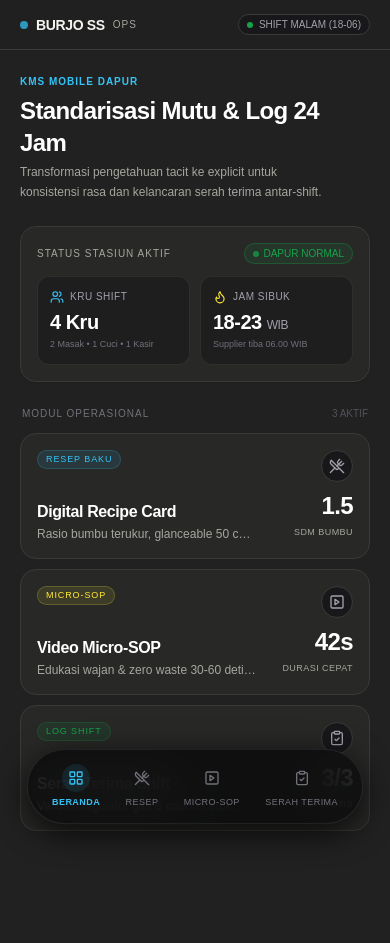
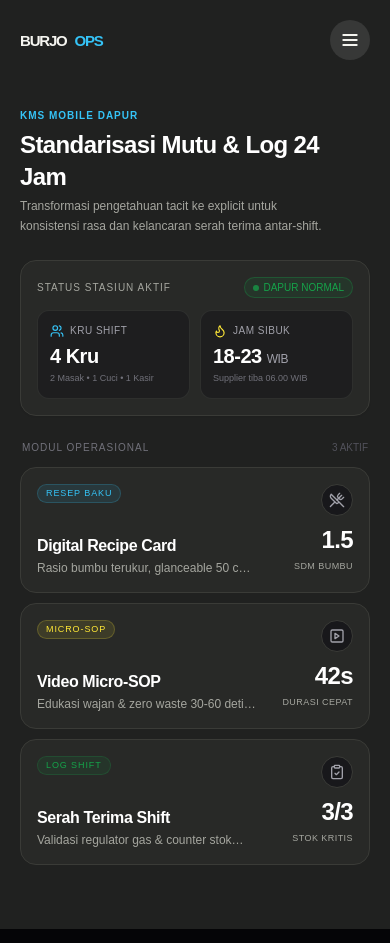
Before and after one commit to szqiel/burjo-ops, a Next.js app: page / in a window 390 px wide. Built offline with nearby package versions, Linux system fonts and the light colour scheme.

Commit message:
refactor(shell): rebuild editorial mobile navigation

```diff
--- a/src/components/layout/MobileShell.tsx
+++ b/src/components/layout/MobileShell.tsx
@@ -2,7 +2,6 @@
 
 import React from "react";
 import { TopBar } from "./TopBar";
-import { BottomDock } from "./BottomDock";
 import { EvaluationProvider } from "@/context/EvaluationContext";
 import { EvaluationDrawer } from "@/components/evaluation/EvaluationDrawer";
 import { TaskCheckpointModal } from "@/components/evaluation/TaskCheckpointModal";
@@ -10,22 +9,12 @@ import { TaskCheckpointModal } from "@/components/evaluation/TaskCheckpointModal
 export function MobileShell({ children }: { children: React.ReactNode }) {
   return (
     <EvaluationProvider>
-      {/* Outer wrapper for desktop simulator feel */}
-      <div className="min-h-screen w-full bg-[#050507] flex justify-center items-start sm:py-6 selection:bg-burjo-blue/20 selection:text-burjo-blue">
-        {/* Mobile Viewport Shell (390px - 420px max) */}
-        <div className="w-full max-w-[420px] min-h-screen sm:min-h-[844px] sm:max-h-[920px] bg-burjo-canvas sm:border sm:border-burjo-border/80 sm:rounded-[36px] relative shadow-2xl flex flex-col overflow-hidden">
-          {/* Top Status Bar */}
+      <div className="min-h-screen w-full bg-[#171817] flex justify-center">
+        <div className="w-full max-w-[460px] min-h-screen bg-burjo-canvas relative flex flex-col overflow-x-hidden sm:border-x sm:border-burjo-border/50">
           <TopBar />
-
-          {/* Main Scrollable Screen Area */}
-          <main className="flex-1 flex flex-col overflow-y-auto px-5 pt-4 pb-28">
+          <main className="flex-1 flex flex-col overflow-y-auto px-5 pb-16 pt-10 sm:px-7">
             {children}
           </main>
-
-          {/* Floating Bottom Navigation Pill */}
-          <BottomDock />
-
-          {/* Evaluation Usability Drawer & Checkpoint Modal */}
           <EvaluationDrawer />
           <TaskCheckpointModal />
         </div>
--- a/src/components/layout/PageTransition.tsx
+++ b/src/components/layout/PageTransition.tsx
@@ -6,10 +6,10 @@ import { motion } from "framer-motion";
 export function PageTransition({ children }: { children: React.ReactNode }) {
   return (
     <motion.div
-      initial={{ opacity: 0, x: 8 }}
-      animate={{ opacity: 1, x: 0 }}
-      exit={{ opacity: 0, x: -8 }}
-      transition={{ duration: 0.16, ease: "easeOut" }}
+      initial={{ opacity: 0, transform: "translateY(10px)" }}
+      animate={{ opacity: 1, transform: "translateY(0)" }}
+      exit={{ opacity: 0, transform: "translateY(-6px)" }}
+      transition={{ duration: 0.28, ease: [0.16, 1, 0.3, 1] }}
       className="w-full flex-1 flex flex-col"
     >
       {children}
--- a/src/components/layout/TopBar.tsx
+++ b/src/components/layout/TopBar.tsx
@@ -2,12 +2,15 @@
 
 import React, { useState, useEffect, useRef } from "react";
 import { useEvaluation } from "@/context/EvaluationContext";
-import { Clock, ShieldCheck, Timer } from "lucide-react";
+import { Timer, X, Menu } from "lucide-react";
+import Link from "next/link";
+import { AnimatePresence, motion } from "framer-motion";
 
 export function TopBar() {
   const { openDrawer, activeTaskId, currentDuration } = useEvaluation();
   const [timeString, setTimeString] = useState<string>("");
   const [shiftName, setShiftName] = useState<string>("SHIFT MALAM");
+  const [isMenuOpen, setIsMenuOpen] = useState(false);
   const tapCountRef = useRef(0);
   const lastTapTimeRef = useRef(0);
 
@@ -49,45 +52,75 @@ export function TopBar() {
   };
 
   return (
-    <header className="sticky top-0 z-30 w-full bg-burjo-canvas/95 backdrop-blur-md border-b border-burjo-border px-5 py-3.5 transition-all">
+    <header className="sticky top-0 z-30 w-full bg-burjo-canvas px-5 pt-5 sm:px-7">
       <div className="flex items-center justify-between">
-        {/* Logo with 3-Tap Usability Hook */}
         <div
           onClick={handleLogoTap}
           className="cursor-pointer select-none group flex items-center gap-2"
           title="Ketuk 3x untuk Drawer Evaluasi Usabilitas"
         >
-          <div className="w-2 h-2 rounded-full bg-burjo-blue animate-pulse" />
-          <span className="text-sm font-bold tracking-tight text-burjo-text group-hover:text-burjo-blue transition-colors">
-            BURJO SS
+          <span className="text-[15px] font-bold tracking-[-0.08em] text-burjo-text leading-none">
+            BURJO
           </span>
-          <span className="text-[10px] font-mono uppercase tracking-widest text-burjo-muted">
+          <span className="text-[15px] font-bold tracking-[-0.08em] text-burjo-blue leading-none">
             OPS
           </span>
         </div>
 
-        {/* Live Operational Shift Badge & Active Stopwatch */}
         <div className="flex items-center gap-2">
           {activeTaskId ? (
-            <div className="flex items-center gap-1.5 px-2.5 py-1 rounded-full bg-burjo-yellow/10 border border-burjo-yellow/30 text-burjo-yellow">
-              <Timer className="w-3 h-3 animate-spin" />
-              <span className="text-[11px] font-mono font-bold tracking-wider">
+            <div className="flex items-center gap-1.5 px-2 py-1 text-burjo-yellow">
+              <Timer className="w-3.5 h-3.5" />
+              <span className="text-[11px] font-mono font-bold">
                 {currentDuration.toFixed(1)}s
               </span>
             </div>
           ) : (
-            <div className="flex items-center gap-2">
-              <div className="flex items-center gap-1.5 px-2 py-0.5 rounded-full bg-zinc-900 border border-burjo-border text-[10px] font-mono text-zinc-400">
-                <span className="inline-block w-1.5 h-1.5 rounded-full bg-burjo-green" />
-                <span>{shiftName}</span>
-              </div>
-              <span className="text-[11px] font-mono text-burjo-muted hidden xs:inline">
-                {timeString}
-              </span>
-            </div>
+            <span className="text-[10px] font-mono tracking-wide text-burjo-quiet hidden sm:inline">{shiftName}</span>
           )}
+          <button
+            type="button"
+            onClick={() => setIsMenuOpen(true)}
+            className="grid h-10 w-10 place-items-center rounded-full bg-white/10 text-burjo-text transition-transform duration-200 ease-editorial active:scale-95"
+            aria-label="Buka navigasi"
+          >
+            <Menu className="h-5 w-5" strokeWidth={2.4} />
+          </button>
         </div>
       </div>
+      <AnimatePresence>
+        {isMenuOpen && (
+          <motion.div
+            initial={{ opacity: 0 }}
+            animate={{ opacity: 1 }}
+            exit={{ opacity: 0 }}
+            transition={{ duration: 0.18, ease: "easeOut" }}
+            className="fixed inset-0 z-50 flex min-h-screen w-full max-w-[460px] flex-col bg-burjo-canvas px-5 pb-10 pt-5 sm:px-7"
+          >
+            <div className="flex items-center justify-between">
+              <span className="text-[15px] font-bold tracking-[-0.08em] text-burjo-text">BURJO<span className="text-burjo-blue">OPS</span></span>
+              <button type="button" onClick={() => setIsMenuOpen(false)} className="grid h-10 w-10 place-items-center rounded-full bg-white/10 text-burjo-text active:scale-95" aria-label="Tutup navigasi">
+                <X className="h-5 w-5" strokeWidth={2.4} />
+              </button>
+            </div>
+            <nav className="mt-auto mb-auto flex flex-col gap-3 py-16">
+              {[
+                ["Beranda", "/"],
+                ["Resep", "/resep"],
+                ["Micro-SOP", "/sop"],
+                ["Serah terima", "/checklist"],
+              ].map(([label, href], index) => (
+                <motion.div key={href} initial={{ opacity: 0, transform: "translateY(12px)" }} animate={{ opacity: 1, transform: "translateY(0)" }} transition={{ delay: 0.05 + index * 0.05, duration: 0.3, ease: "easeOut" }}>
+                  <Link href={href} onClick={() => setIsMenuOpen(false)} className="block text-[clamp(2.5rem,12vw,4rem)] font-normal tracking-[-0.07em] text-burjo-text transition-colors hover:text-burjo-blue">
+                    {label}
+                  </Link>
+                </motion.div>
+              ))}
+            </nav>
+            <div className="border-t border-burjo-border pt-5 text-[10px] font-mono uppercase tracking-[0.16em] text-burjo-quiet">{timeString || shiftName}</div>
+          </motion.div>
+        )}
+      </AnimatePresence>
     </header>
   );
 }
```
